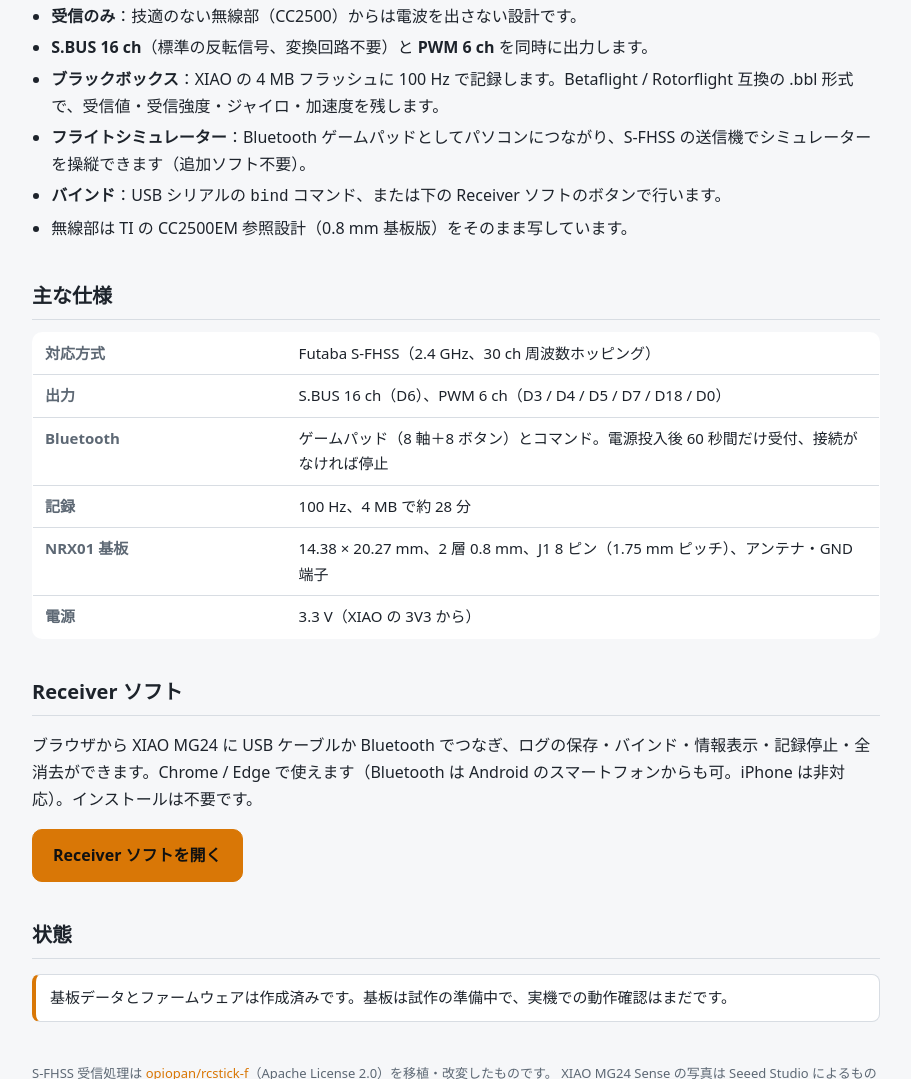
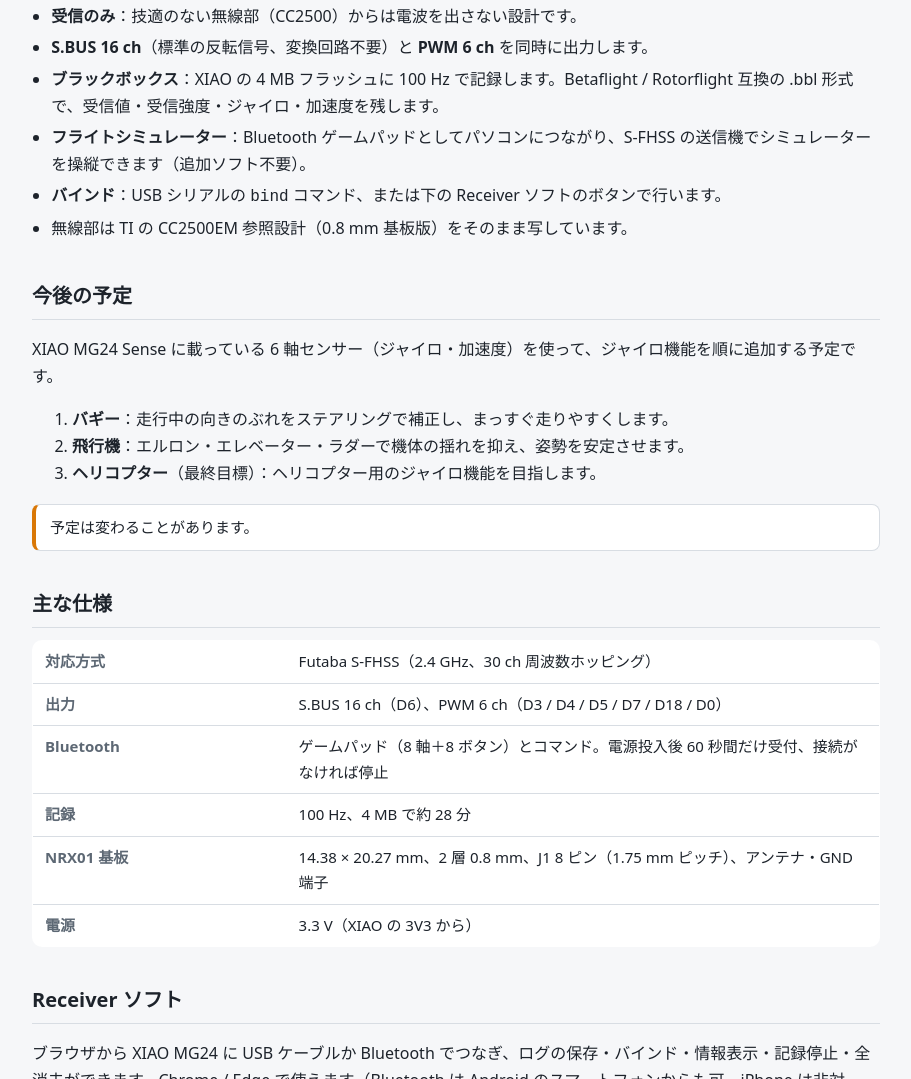
Before and after one commit to WestIsland34/Receiver, a plain HTML site: page docs/index.html in a window 1280 px wide. Shown: the part 806-1885 px from the top of the page, without its empty margins (184-1095 px from the left). Drawn offline with Linux system fonts and the light colour scheme.

Commit message:
説明ページに今後の予定（バギー・飛行機・ヘリコプターのジャイロ機能）を追加
Co-Authored-By: Claude Opus 5.5 <noreply@anthropic.com>

```diff
--- a/docs/index.html
+++ b/docs/index.html
@@ -73,6 +73,15 @@
     <li>無線部は TI の CC2500EM 参照設計（0.8 mm 基板版）をそのまま写しています。</li>
   </ul>
 
+  <h2>今後の予定</h2>
+  <p>XIAO MG24 Sense に載っている 6 軸センサー（ジャイロ・加速度）を使って、ジャイロ機能を順に追加する予定です。</p>
+  <ol class="feat">
+    <li><b>バギー</b>：走行中の向きのぶれをステアリングで補正し、まっすぐ走りやすくします。</li>
+    <li><b>飛行機</b>：エルロン・エレベーター・ラダーで機体の揺れを抑え、姿勢を安定させます。</li>
+    <li><b>ヘリコプター</b>（最終目標）：ヘリコプター用のジャイロ機能を目指します。</li>
+  </ol>
+  <p class="note">予定は変わることがあります。</p>
+
   <h2>主な仕様</h2>
   <table>
     <tr><th>対応方式</th><td>Futaba S-FHSS（2.4 GHz、30 ch 周波数ホッピング）</td></tr>
```
